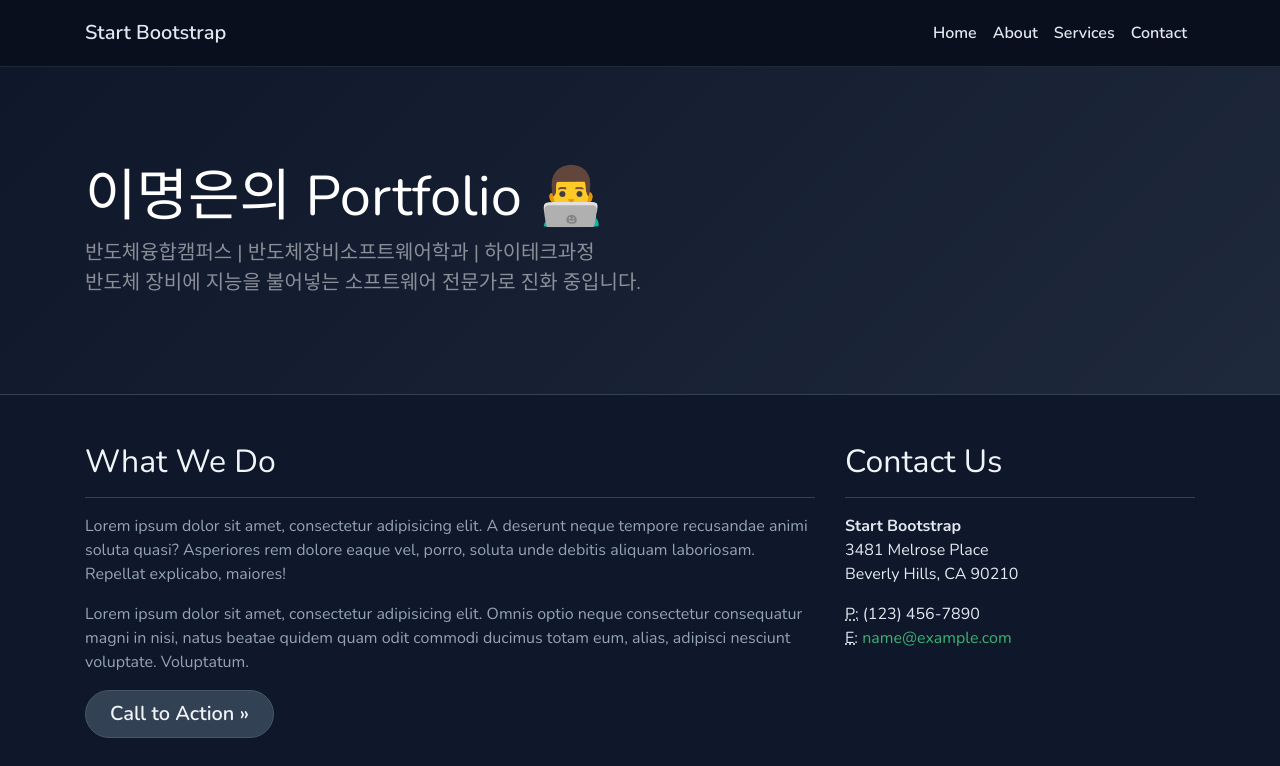
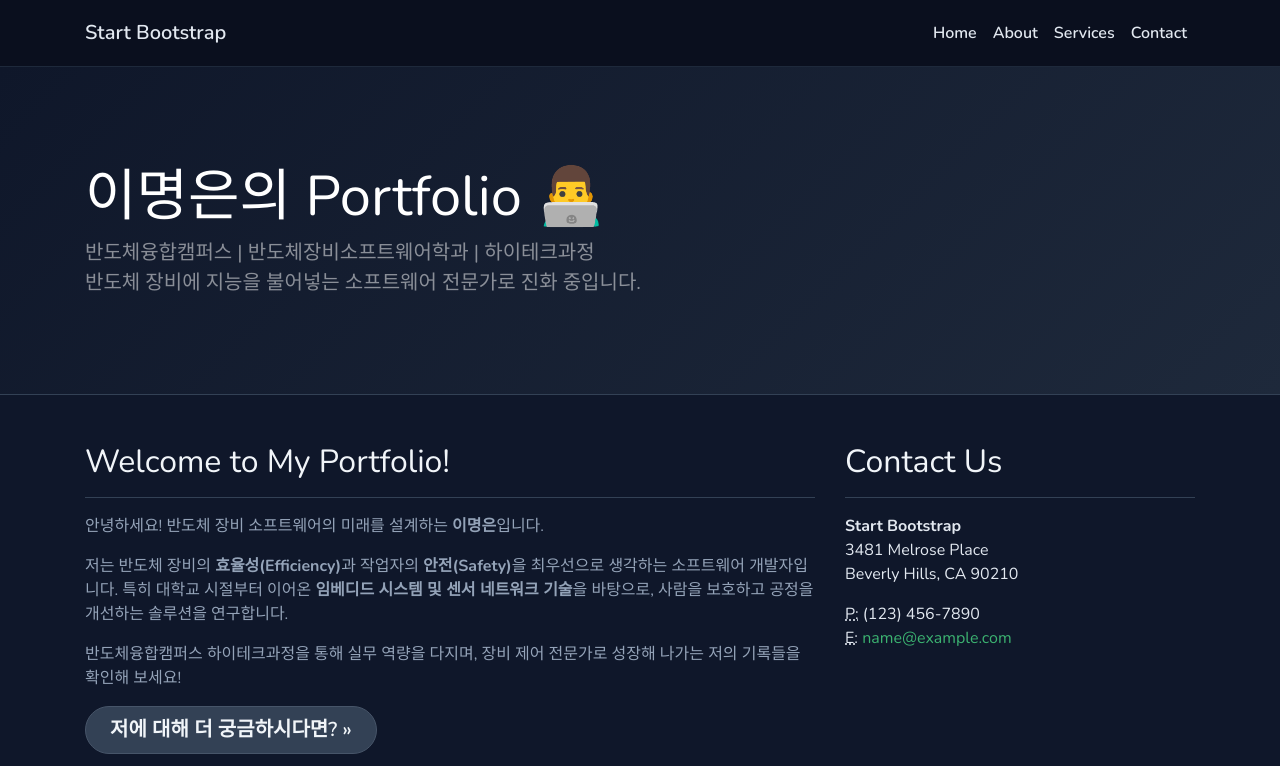
Before and after one commit to lee-myeong-eun/lee-myeong-eun.github.io, a Jekyll site: the page built from index.html, in a window 1280 px wide and 1400 px high, cut to the strip 0-766 px from the top of the window. Built offline with Jekyll 4.4.1, drawn with Linux system fonts in a browser that asks for light colours; some of the changed text lies outside the part shown.

Commit message:
Update index.html

```diff
--- a/index.html
+++ b/index.html
@@ -4,68 +4,69 @@
 
 <div class="row">
   <div class="col-md-8 mb-5">
-    <h2>What We Do</h2>
+    <h2>Welcome to My Portfolio!</h2>
     <hr />
     <p>
-      Lorem ipsum dolor sit amet, consectetur adipisicing elit. A deserunt neque
-      tempore recusandae animi soluta quasi? Asperiores rem dolore eaque vel,
-      porro, soluta unde debitis aliquam laboriosam. Repellat explicabo,
-      maiores!
+      안녕하세요! 반도체 장비 소프트웨어의 미래를 설계하는 <strong>이명은</strong>입니다.
     </p>
     <p>
-      Lorem ipsum dolor sit amet, consectetur adipisicing elit. Omnis optio
-      neque consectetur consequatur magni in nisi, natus beatae quidem quam odit
-      commodi ducimus totam eum, alias, adipisci nesciunt voluptate. Voluptatum.
+      저는 반도체 장비의 <strong>효율성(Efficiency)</strong>과 작업자의 <strong>안전(Safety)</strong>을 최우선으로 생각하는 소프트웨어 개발자입니다.
+      특히 대학교 시절부터 이어온 <strong>임베디드 시스템 및 센서 네트워크 기술</strong>을 바탕으로, 사람을 보호하고 공정을 개선하는 솔루션을 연구합니다.
     </p>
-    <a class="btn btn-primary btn-lg" href="#">Call to Action &raquo;</a>
+    <p>
+      반도체융합캠퍼스 하이테크과정을 통해 실무 역량을 다지며, 장비 제어 전문가로 성장해 나가는 저의 기록들을 확인해 보세요!
+    </p>
+    <a class="btn btn-primary btn-lg" href="{{ site.baseurl }}/about/">저에 대해 더 궁금하시다면? &raquo;</a>
   </div>
   {% include sidebar.html %}
 </div>
 <!-- /.row -->
 
 <div class="row">
+  <!-- 프로젝트 1: 깃허브 과제 -->
   <div class="col-md-4 mb-5">
     <div class="card border-0 shadow h-100">
       <img class="card-img-top" src="http://placeholder.pics/svg/400x300/111827-111827/1e293b-334155" alt="" />
       <div class="card-body">
-        <h4 class="card-title">Card title</h4>
+        <h4 class="card-title">GitHub 학습 기록 & 과제</h4>
         <p class="card-text">
-          Lorem ipsum dolor sit amet, consectetur adipisicing elit. Sapiente
-          esse necessitatibus neque sequi doloribus.
+          매일의 학습 내용과 반도체 소프트웨어 학과에서의 과제들을 꾸준히 기록하고 관리하는 저장소입니다.
         </p>
       </div>
-      <div class="card-footer">
-        <a href="#" class="btn btn-primary">Find Out More!</a>
+      <div class="card-footer bg-transparent border-0">
+        <a href="https://github.com/lee-myeong-eun" class="btn btn-primary btn-block">코드 보러가기</a>
       </div>
     </div>
   </div>
+
+  <!-- 프로젝트 2: BLE 기반 안전 모니터링 -->
   <div class="col-md-4 mb-5">
     <div class="card border-0 shadow h-100">
       <img class="card-img-top" src="http://placeholder.pics/svg/400x300/111827-111827/1e293b-334155" alt="" />
       <div class="card-body">
-        <h4 class="card-title">Card title</h4>
+        <h4 class="card-title">BLE기반 작업자 안전 모니터링</h4>
         <p class="card-text">
-          Lorem ipsum dolor sit amet, consectetur adipisicing elit. Sapiente
-          esse necessitatibus neque sequi doloribus totam ut praesentium aut.
+          BLE(Bluetooth Low Energy) 기술을 활용하여 산업 현장 내 작업자의 위치와 상태를 실시간으로 관리하는 시스템입니다.
         </p>
       </div>
-      <div class="card-footer">
-        <a href="#" class="btn btn-primary">Find Out More!</a>
+      <div class="card-footer bg-transparent border-0">
+        <a href="#" class="btn btn-primary btn-block">상세 내용</a>
       </div>
     </div>
   </div>
+
+  <!-- 프로젝트 3: 화재 대피 유도 시스템 -->
   <div class="col-md-4 mb-5">
     <div class="card border-0 shadow h-100">
       <img class="card-img-top" src="http://placeholder.pics/svg/400x300/111827-111827/1e293b-334155" alt="" />
       <div class="card-body">
-        <h4 class="card-title">Card title</h4>
+        <h4 class="card-title">화재 대피 유도 시스템</h4>
         <p class="card-text">
-          Lorem ipsum dolor sit amet, consectetur adipisicing elit. Sapiente
-          esse necessitatibus neque.
+          위급 상황 발생 시 최적의 대피 경로를 안내하여 인명 피해를 최소화하는 지능형 안전 솔루션 프로젝트입니다.
         </p>
       </div>
-      <div class="card-footer">
-        <a href="#" class="btn btn-primary">Find Out More!</a>
+      <div class="card-footer bg-transparent border-0">
+        <a href="#" class="btn btn-primary btn-block">상세 내용</a>
       </div>
     </div>
   </div>
```
